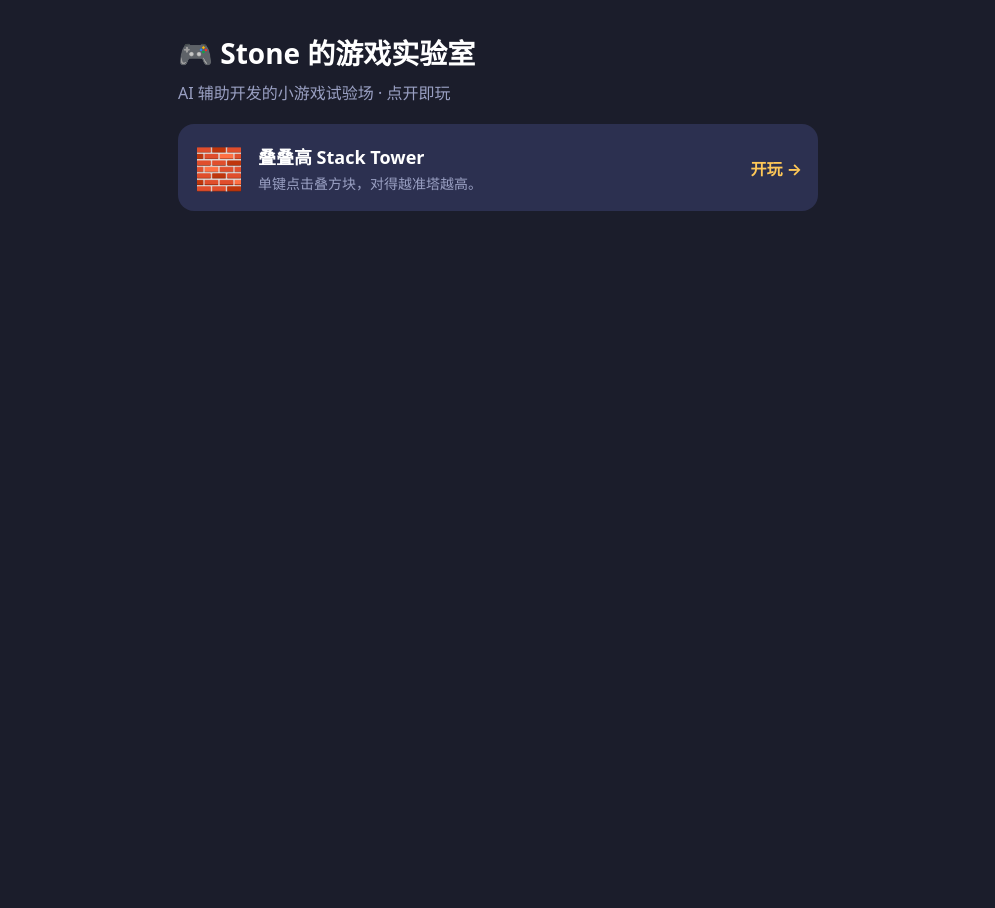
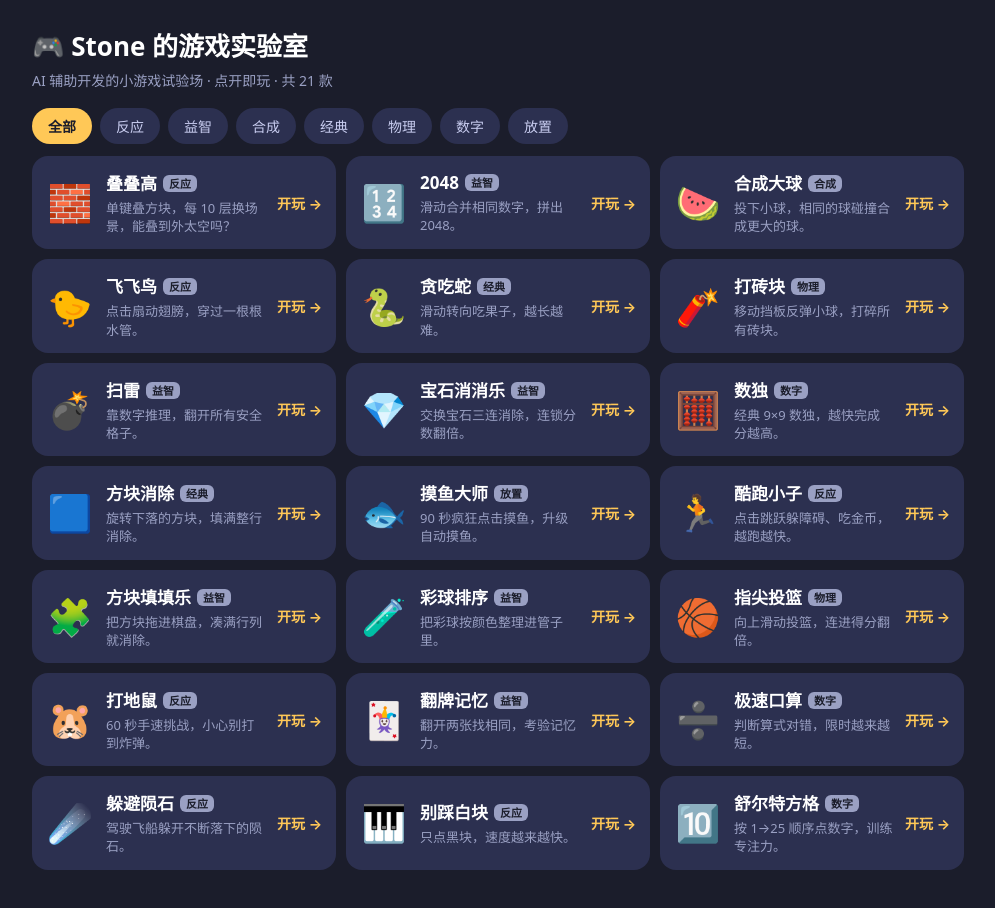
Before and after one commit to Stoneleee/game-lab, a plain HTML site: page index.html in a window 1280 px wide. Shown: the whole page, without its empty margins (142-1137 px from the left). Before the commit the page ends 800 px from the top, so only its background shows below. Drawn offline with Linux system fonts and the light colour scheme.

Commit message:
Add 20 games

```diff
--- a/games.json
+++ b/games.json
@@ -1,3 +1,23 @@
 [
-  {"slug":"stack-tower","name":"叠叠高 Stack Tower","desc":"单键点击叠方块，对得越准塔越高。","emoji":"🧱"}
+  {"slug":"stack-tower","name":"叠叠高","desc":"单键叠方块，每 10 层换场景，能叠到外太空吗？","emoji":"🧱","cat":"反应"},
+  {"slug":"g2048","name":"2048","desc":"滑动合并相同数字，拼出 2048。","emoji":"🔢","cat":"益智"},
+  {"slug":"merge","name":"合成大球","desc":"投下小球，相同的球碰撞合成更大的球。","emoji":"🍉","cat":"合成"},
+  {"slug":"flappy","name":"飞飞鸟","desc":"点击扇动翅膀，穿过一根根水管。","emoji":"🐤","cat":"反应"},
+  {"slug":"snake","name":"贪吃蛇","desc":"滑动转向吃果子，越长越难。","emoji":"🐍","cat":"经典"},
+  {"slug":"breakout","name":"打砖块","desc":"移动挡板反弹小球，打碎所有砖块。","emoji":"🧨","cat":"物理"},
+  {"slug":"mines","name":"扫雷","desc":"靠数字推理，翻开所有安全格子。","emoji":"💣","cat":"益智"},
+  {"slug":"match3","name":"宝石消消乐","desc":"交换宝石三连消除，连锁分数翻倍。","emoji":"💎","cat":"益智"},
+  {"slug":"sudoku","name":"数独","desc":"经典 9×9 数独，越快完成分越高。","emoji":"🧮","cat":"数字"},
+  {"slug":"tetris","name":"方块消除","desc":"旋转下落的方块，填满整行消除。","emoji":"🟦","cat":"经典"},
+  {"slug":"clicker","name":"摸鱼大师","desc":"90 秒疯狂点击摸鱼，升级自动摸鱼。","emoji":"🐟","cat":"放置"},
+  {"slug":"runner","name":"酷跑小子","desc":"点击跳跃躲障碍、吃金币，越跑越快。","emoji":"🏃","cat":"反应"},
+  {"slug":"blockfit","name":"方块填填乐","desc":"把方块拖进棋盘，凑满行列就消除。","emoji":"🧩","cat":"益智"},
+  {"slug":"sort","name":"彩球排序","desc":"把彩球按颜色整理进管子里。","emoji":"🧪","cat":"益智"},
+  {"slug":"hoops","name":"指尖投篮","desc":"向上滑动投篮，连进得分翻倍。","emoji":"🏀","cat":"物理"},
+  {"slug":"whack","name":"打地鼠","desc":"60 秒手速挑战，小心别打到炸弹。","emoji":"🐹","cat":"反应"},
+  {"slug":"memory","name":"翻牌记忆","desc":"翻开两张找相同，考验记忆力。","emoji":"🃏","cat":"益智"},
+  {"slug":"mathrush","name":"极速口算","desc":"判断算式对错，限时越来越短。","emoji":"➗","cat":"数字"},
+  {"slug":"dodge","name":"躲避陨石","desc":"驾驶飞船躲开不断落下的陨石。","emoji":"☄️","cat":"反应"},
+  {"slug":"tiles","name":"别踩白块","desc":"只点黑块，速度越来越快。","emoji":"🎹","cat":"反应"},
+  {"slug":"schulte","name":"舒尔特方格","desc":"按 1→25 顺序点数字，训练专注力。","emoji":"🔟","cat":"数字"}
 ]
--- a/index.html
+++ b/index.html
@@ -1,12 +1,25 @@
 <!doctype html><html lang="zh"><head><meta charset="utf-8"/><meta name="viewport" content="width=device-width,initial-scale=1"/>
 <title>Stone 的游戏实验室</title><style>
-body{margin:0;font-family:system-ui,-apple-system,"PingFang SC",sans-serif;background:#1b1d2b;color:#fff}
-main{max-width:640px;margin:0 auto;padding:24px 16px}h1{font-size:28px;margin:8px 0}p.sub{color:#9aa0c3;margin:0 0 20px}
-a.card{display:flex;gap:14px;align-items:center;background:#2c3050;border-radius:16px;padding:16px;margin-bottom:12px;color:#fff;text-decoration:none}
-a.card:active{transform:scale(.98)}.e{font-size:40px}.n{font-weight:700;font-size:18px}.d{color:#9aa0c3;font-size:14px;margin-top:4px}.go{margin-left:auto;color:#ffc857;font-weight:700}
-</style></head><body><main><h1>🎮 Stone 的游戏实验室</h1><p class="sub">AI 辅助开发的小游戏试验场 · 点开即玩</p><div id="list">加载中…</div></main>
+*{box-sizing:border-box}body{margin:0;font-family:system-ui,-apple-system,"PingFang SC",sans-serif;background:#1b1d2b;color:#fff}
+main{max-width:960px;margin:0 auto;padding:20px 14px 40px}h1{font-size:26px;margin:6px 0}p.sub{color:#9aa0c3;margin:0 0 14px;font-size:14px}
+#tabs{display:flex;gap:8px;overflow-x:auto;padding:4px 0 12px;position:sticky;top:0;background:#1b1d2b;z-index:2;scrollbar-width:none}
+#tabs button{flex:none;border:0;border-radius:999px;padding:8px 16px;font-size:14px;background:#2c3050;color:#c9cdf0;cursor:pointer}
+#tabs button.on{background:#ffc857;color:#1b1d2b;font-weight:700}
+#list{display:grid;grid-template-columns:repeat(auto-fill,minmax(280px,1fr));gap:10px}
+a.card{display:flex;gap:12px;align-items:center;background:#2c3050;border-radius:16px;padding:14px;color:#fff;text-decoration:none;min-height:84px}
+a.card:active{transform:scale(.98)}.e{font-size:36px;width:48px;text-align:center;flex:none}.t{min-width:0}
+.n{font-weight:700;font-size:17px}.tag{font-size:11px;color:#1b1d2b;background:#9aa0c3;border-radius:6px;padding:1px 6px;margin-left:6px;vertical-align:2px;font-weight:600}
+.d{color:#9aa0c3;font-size:13px;margin-top:4px;line-height:1.4}.go{margin-left:auto;color:#ffc857;font-weight:700;flex:none;font-size:14px}
+</style></head><body><main><h1>🎮 Stone 的游戏实验室</h1><p class="sub">AI 辅助开发的小游戏试验场 · 点开即玩 · <span id="cnt"></span></p>
+<div id="tabs"></div><div id="list">加载中…</div></main>
 <script>
-fetch('games.json').then(r=>r.json()).then(gs=>{document.getElementById('list').innerHTML=gs.map(g=>
-`<a class="card" href="${g.slug}/"><span class="e">${g.emoji||'🎲'}</span><span><div class="n">${g.name}</div><div class="d">${g.desc}</div></span><span class="go">开玩 →</span></a>`).join('')})
-.catch(()=>{document.getElementById('list').textContent='游戏列表加载失败'});
+fetch('games.json').then(r=>r.json()).then(gs=>{
+  document.getElementById('cnt').textContent=`共 ${gs.length} 款`;
+  const cats=['全部',...new Set(gs.map(g=>g.cat||'其他'))];let cur='全部';
+  const tabs=document.getElementById('tabs'),list=document.getElementById('list');
+  const render=()=>{tabs.innerHTML=cats.map(c=>`<button class="${c===cur?'on':''}" data-c="${c}">${c}</button>`).join('');
+    list.innerHTML=gs.filter(g=>cur==='全部'||(g.cat||'其他')===cur).map(g=>
+    `<a class="card" href="${g.slug}/"><span class="e">${g.emoji||'🎲'}</span><span class="t"><div class="n">${g.name}<span class="tag">${g.cat||'其他'}</span></div><div class="d">${g.desc}</div></span><span class="go">开玩 →</span></a>`).join('');};
+  tabs.onclick=e=>{const c=e.target.dataset&&e.target.dataset.c;if(c){cur=c;render();}};render();
+}).catch(()=>{document.getElementById('list').textContent='游戏列表加载失败'});
 </script></body></html>
```
Also changed, not shown: GAMES-PLAN.md (added, +38 -0 lines), README.md.
